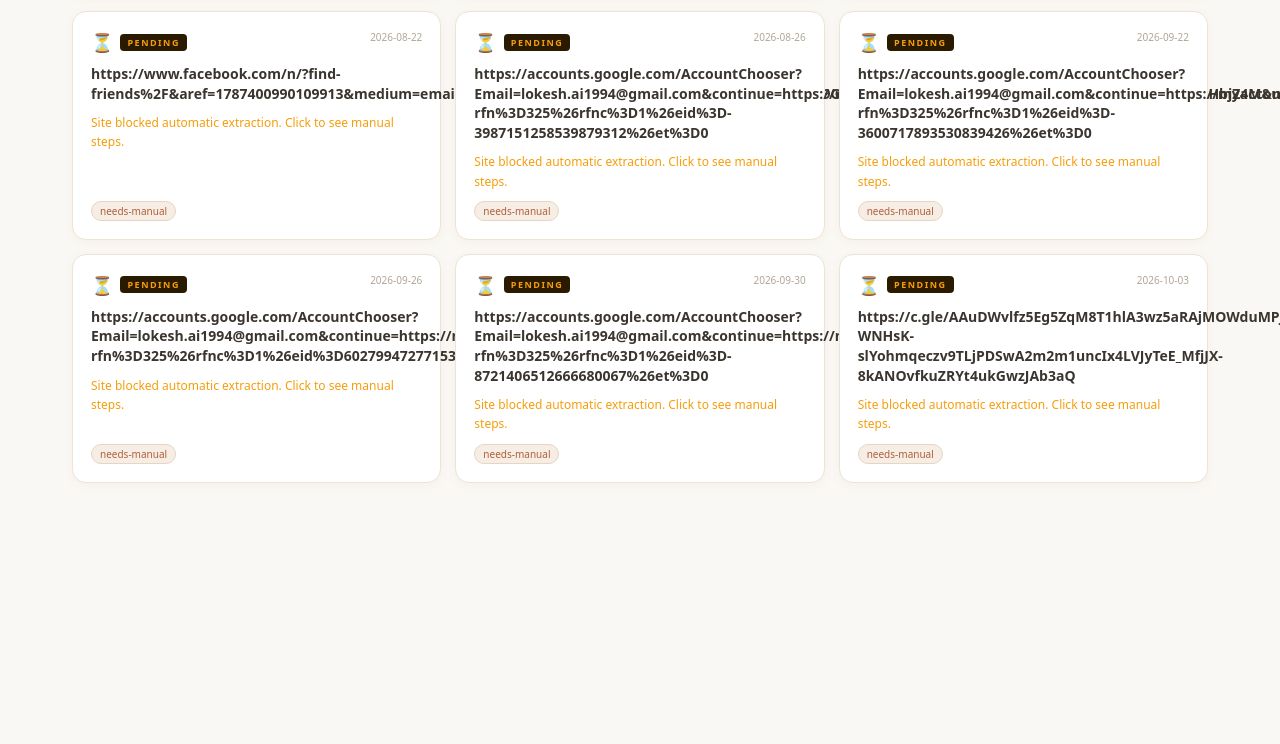
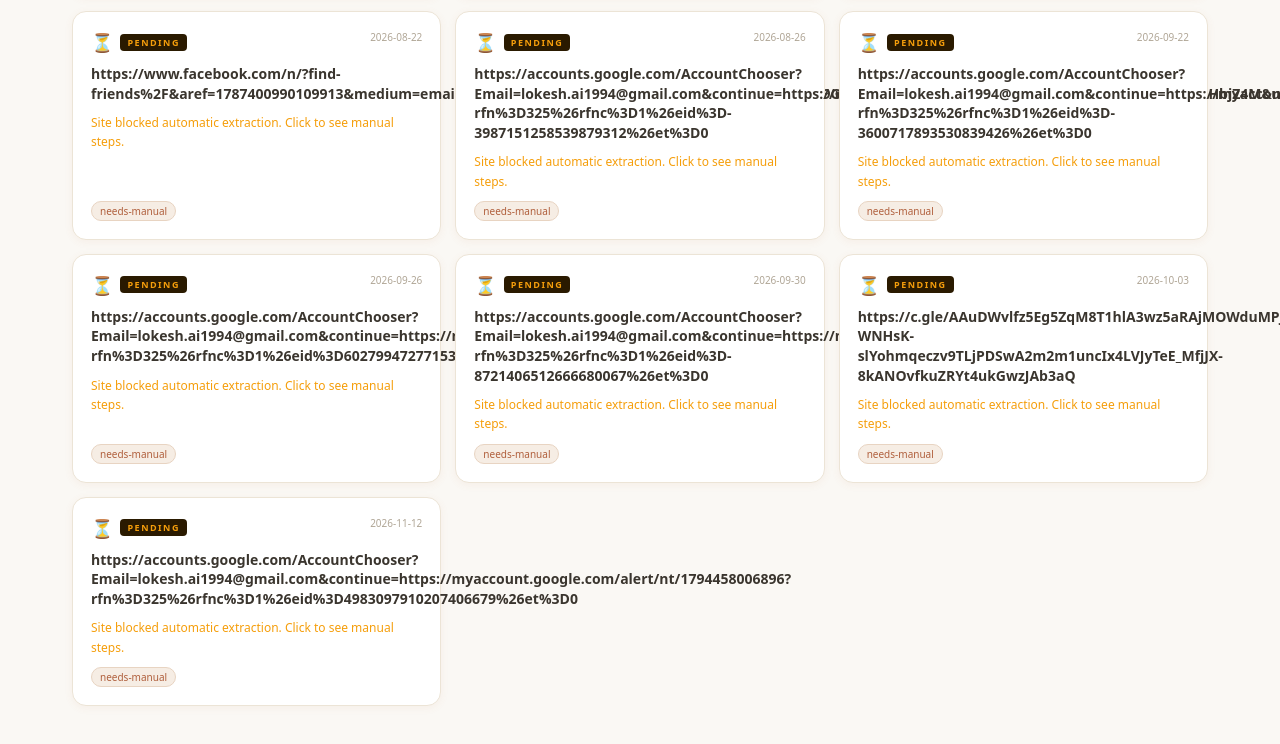
Before and after one commit to lokeshraizada1994/knowledge-repo, a plain HTML site: page index.html in a window 1280 px wide. Shown: the part 780-1524 px from the top of the page. Before the commit the page ends 1311 px from the top, so only its background shows below. Drawn offline with Linux system fonts and the light colour scheme.

Commit message:
Index: pending — https://accounts.google.com/AccountChooser?Email=lokesh.ai1994@gmail.com&continue=https://myaccount.google.com/alert/nt/1794458006896?rfn%3D325%26rfnc%3D1%26eid%3D4983097910207406679%26et%3D0

```diff
--- a/index.html
+++ b/index.html
@@ -340,6 +340,23 @@
       </div>
     </div>
 
+
+    <div class="card" data-type="pending">
+      <div class="card-header">
+        <div class="card-icon-type">
+          <span class="card-icon">⏳</span>
+          <span class="card-type" style="background:#2a1a00;color:#f59e0b;border-color:#7c4a00;">Pending</span>
+        </div>
+        <span class="card-date">2026-11-12</span>
+      </div>
+      <div class="card-title"><a href="pending/2026-11-12-https---accounts-google-com-accountchooser-email-l/index.html">https://accounts.google.com/AccountChooser?Email=lokesh.ai1994@gmail.com&continue=https://myaccount.google.com/alert/nt/1794458006896?rfn%3D325%26rfnc%3D1%26eid%3D4983097910207406679%26et%3D0</a></div>
+      <div class="card-summary" style="color:#f59e0b;">Site blocked automatic extraction. Click to see manual steps.</div>
+      <div class="card-footer">
+        <div class="tags"><span class="tag">needs-manual</span></div>
+        <a class="read-link" href="pending/2026-11-12-https---accounts-google-com-accountchooser-email-l/index.html">View →</a>
+      </div>
+    </div>
+
     <!-- NEW_ENTRY -->
 </div>
 
```
